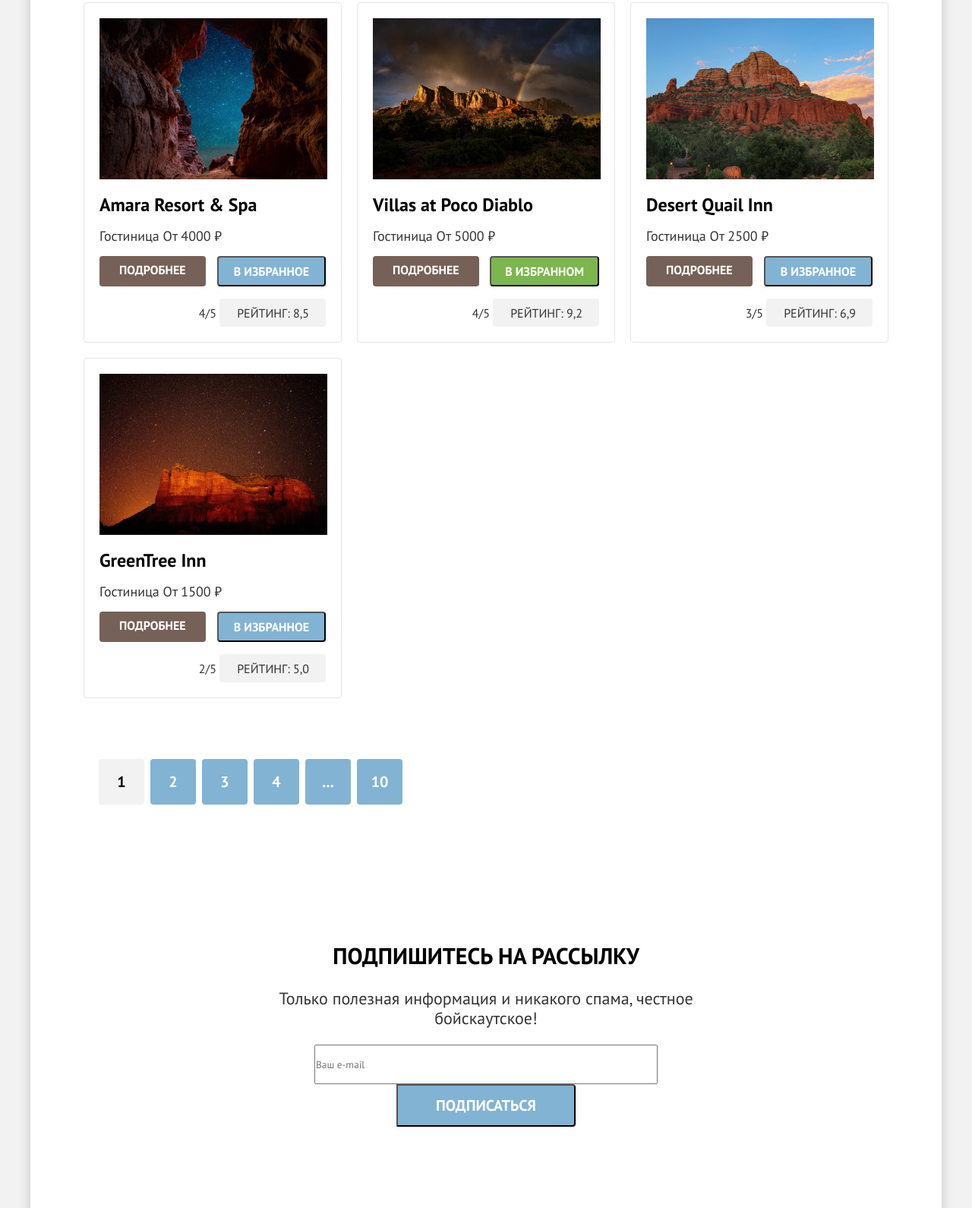
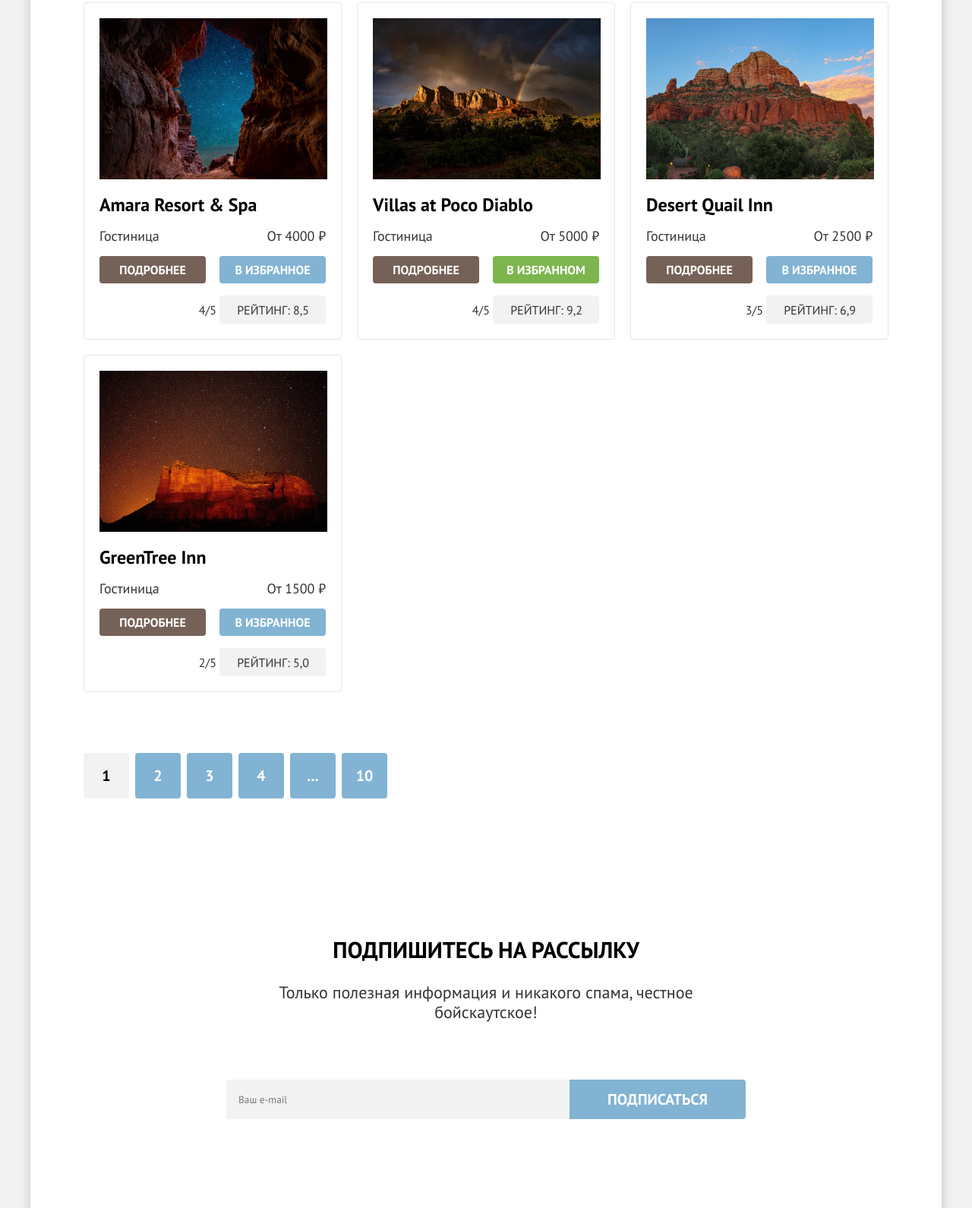
Before and after one commit to htmlacademy-htmlcss/2370985-sedona-37, a plain HTML site: page catalog.html in a window 1280 px wide. Shown: the part 612-2202 px from the top of the page at 76% size. Drawn offline with Linux system fonts and the light colour scheme.

Commit message:
Добавление гридов и правки

```diff
--- a/catalog.html
+++ b/catalog.html
@@ -8,7 +8,7 @@
   </head>
 
   <body>
-    <div class="page-conteiner">
+    <div class="page-container">
       <header class="page-header">
         <nav class="main-nav">
           <a class="logo" href=""><img src="images/logo.svg" width="140" height="70" alt="Логотип города SEDONA."></a>
@@ -108,7 +108,7 @@
                 </li>
               </ul>
             </fieldset>
-            <div class="filter-button-conteiner">
+            <div class="filter-button-container">
               <button class="button button-apply" type="submit">Применить</button>
               <button class="button button-reset" type="reset">Сбросить</button>
             </div>
@@ -122,7 +122,7 @@
               <option selected value="cheap">Сначала дешёвое</option>
               <option value="expensive">Сначала дорогое</option>
             </select>
-            <div class="card-view-button-conteiner">
+            <div class="card-view-button-container">
               <button class="card-view-button card-view-button-grid" type="button">
                 <span class="visually-hidden">Показать сетку</span>
               </button>
@@ -136,7 +136,6 @@
           </div>
           <ul class="product-list">
             <li class="product-card">
-              <div class="product-card-conteiner">
               <a class="product-card-img" href="#">
                 <img class="product-card-image" src="images/amara_resort.jpg" width="300" height="212"
                   alt="Amara Resort & Spa">
@@ -144,16 +143,17 @@
               <a class="product-card-link" href="#">
                 <h3 class="product-card-title">Amara Resort & Spa</h3>
               </a>
-                <p class="product-card-type">Гостиница <span>От 4000 ₽</span></p>
-                <div class="product-card-button-conteiner">
+              <div class="product-card-type-container">
+                <p class="product-card-type">Гостиница</p>
+                <p class="product-card-price">От 4000 ₽</p>
+              </div>
+              <div class="product-card-button-container">
                 <a class="button product-card-more" href="#">Подробнее</a>
                 <button class="button button-product-card" type="button">В избранное</button>
               </div>
               <p class="product-card-rating">4/5 <span>Рейтинг: 8,5</span></p>
-              </div>
             </li>
             <li class="product-card">
-              <div class="product-card-conteiner">
               <a class="product-card-img" href="#">
                 <img class="product-card-image" src="images/villas.jpg" width="300" height="212"
                   alt="Villas at Poco Diablo.">
@@ -161,16 +161,17 @@
               <a class="product-card-link" href="#">
                 <h3 class="product-card-title">Villas at Poco Diablo</h3>
               </a>
-                <p class="product-card-type">Гостиница <span>От 5000 ₽</span></p>
-                <div class="product-card-button-conteiner">
+              <div class="product-card-type-container">
+                <p class="product-card-type">Гостиница</p>
+                <p class="product-card-price">От 5000 ₽</p>
+              </div>
+              <div class="product-card-button-container">
                 <a class="button product-card-more" href="#">Подробнее</a>
                 <button class="button button-product-card active" type="button">В избранном</button>
               </div>
               <p class="product-card-rating">4/5 <span>Рейтинг: 9,2</span></p>
-              </div>
             </li>
             <li class="product-card">
-              <div class="product-card-conteiner">
               <a class="product-card-img" href="#">
                 <img class="product-card-image" src="images/desert.jpg" width="300" height="212"
                   alt="Desert Quail Inn.">
@@ -178,16 +179,17 @@
               <a class="product-card-link" href="#">
                 <h3 class="product-card-title">Desert Quail Inn</h3>
               </a>
-                <p class="product-card-type">Гостиница <span>От 2500 ₽</span></p>
-                <div class="product-card-button-conteiner">
+              <div class="product-card-type-container">
+                <p class="product-card-type">Гостиница</p>
+                <p class="product-card-price">От 2500 ₽</p>
+              </div>
+              <div class="product-card-button-container">
                 <a class="button product-card-more" href="#">Подробнее</a>
                 <button class="button button-product-card" type="button">В избранное</button>
               </div>
               <p class="product-card-rating">3/5 <span>Рейтинг: 6,9</span></p>
-              </div>
             </li>
             <li class="product-card">
-              <div class="product-card-conteiner">
               <a class="product-card-img" href="#">
                 <img class="product-card-image" src="images/greentree.jpg" width="300" height="212"
                   alt="GreenTree Inn.">
@@ -195,13 +197,15 @@
               <a class="product-card-link" href="#">
                 <h3 class="product-card-title">GreenTree Inn</h3>
               </a>
-                <p class="product-card-type">Гостиница <span>От 1500 ₽</span></p>
-                <div class="product-card-button-conteiner">
+              <div class="product-card-type-container">
+                <p class="product-card-type">Гостиница</p>
+                <p class="product-card-price">От 1500 ₽</p>
+              </div>
+              <div class="product-card-button-container">
                 <a class="button product-card-more" href="#">Подробнее</a>
                 <button class="button button-product-card" type="button">В избранное</button>
               </div>
               <p class="product-card-rating">2/5 <span>Рейтинг: 5,0</span></p>
-              </div>
             </li>
           </ul>
           <ul class="pagination">
@@ -226,12 +230,12 @@
           </ul>
         </section>
         <section class="newsletter-catalog">
-          <div class="newsletter-conteiner">
+          <div class="newsletter-container">
             <h2>Подпишитесь на рассылку</h2>
             <p>Только полезная информация и никакого спама, честное бойскаутское!</p>
             <form class="newsletter-form" action="https://echo.htmlacademy.ru/" method="post">
               <label for="newsletter-email">
-                <span class="visually-hidden">Ваш Email</span>
+                <span class="visually-hidden">Ваш e-mail</span>
               </label>
               <input class="field" placeholder="Ваш e-mail" type="email" name="newsletter-email" id="newsletter-email"
                 required>
--- a/styles/styles.css
+++ b/styles/styles.css
@@ -31,10 +31,9 @@ body {
   color: #333333;
   background-color: #F2F2F2;
   box-sizing: border-box;
-
 }
 
-.page-conteiner {
+.page-container {
   display: flex;
   flex-direction: column;
   width: 1200px;
@@ -50,6 +49,8 @@ main {
 
 .button {
   font-family: inherit;
+  box-sizing: border-box;
+  border: none;
   font-weight: 700;
   font-size: 16px;
   line-height: 20px;
@@ -82,7 +83,7 @@ main {
 
 .logo {
   display: inline-block;
-  z-index: 2;
+  z-index: 1;
 }
 
 .site-navigation {
@@ -126,7 +127,8 @@ main {
 
 .button-navigation-link {
   display: grid;
-  padding: 8px 34px;
+  width: 160px;
+  padding: 8px 16px;
   margin-left: 20px;
   align-items: center;
 }
@@ -141,7 +143,6 @@ main {
   margin: 0;
   align-items: center;
   justify-content: center;
-  z-index: 1;
 }
 
 .advantages h2 {
@@ -207,7 +208,7 @@ main {
   flex-direction: row-reverse;
 }
 
-.advantages-title-conteiner {
+.advantages-title-container {
   width: 230px;
   margin: auto;
 }
@@ -236,11 +237,11 @@ main {
   color: #FFFFFF;
 }
 
-.services-conteiner {
+.services-container {
   text-align: center;
 }
 
-.services-conteiner h2 {
+.services-container h2 {
   width: 505px;
   margin: 0 auto;
   padding-top: 64px;
@@ -253,7 +254,7 @@ main {
   text-transform: uppercase;
 }
 
-.services-conteiner p {
+.services-container p {
   width: 490px;
   margin: 0 auto;
   padding-bottom: 64px;
@@ -277,7 +278,7 @@ main {
   text-align: center;
 }
 
-.services-item-conteiner {
+.services-item-container {
   width: 230px;
   margin: auto;
 }
@@ -327,7 +328,8 @@ main {
 }
 
 .button-search {
- padding: 8px 50px;
+  width: 376px;
+  padding: 8px 16px;
   font-size: 20px;
   line-height: 36px;
 }
@@ -341,7 +343,7 @@ main {
   text-align: center;
 }
 
-.newsletter-conteiner {
+.newsletter-container {
   width: 684px;
   margin: 0 auto;
   padding-top: 96px;
@@ -368,17 +370,28 @@ main {
   color: #FFFFFF;
 }
 
+.newsletter-form {
+  display: grid;
+  grid-template-columns: 452px 232px;
+  height: 52px;
+  box-sizing: border-box;
+}
+
 .field {
+  grid-column: 1/2;
   box-sizing: border-box;
-  width: 452px;
-  height: 52px;
   margin: 0;
-  padding: 0;
+  padding: 14px 16px;
   font-family: inherit;
+  color: #000000;
+  background-color: #F2F2F2;
+  border-radius: 4px 0 0 4px;
+  border: none;
 }
 
 .button-newsletter {
-  padding: 8px 50px;
+  grid-column: 2/3;
+  padding: 8px 16px;
   font-size: 20px;
   line-height: 36px;
   background-color: #82B3D3;
@@ -487,22 +500,22 @@ footer {
   list-style: none;
 }
 
-.filter-button-conteiner {
+.filter-button-container {
   display: flex;
   flex-direction: column;
   justify-content: center;
 }
 
 .button-apply {
+  width: 191px;
   margin-bottom: 32px;
-  padding: 8px 50px;
+  padding: 8px 16px;
   background-color: #82B3D3;
 }
 
 .button-reset {
   width: 191px;
-  padding-top: 8px;
-  padding-bottom: 8px;
+  padding: 8px 16px;
   background-color: rgba(28, 28, 28, 0);
   border: 0;
 }
@@ -528,9 +541,11 @@ footer {
 .select-control {
   font-family: inherit;
   width: 292px;
+  border: 2px solid #E5E5E5;
+  border-radius: 4px;
 }
 
-.card-view-button-conteiner {
+.card-view-button-container {
   margin-left: 70px;
 }
 
@@ -538,30 +553,31 @@ footer {
   width: 48px;
   height: 48px;
   background-color: #FFFFFF;
-  border: 2px solid #000000;
+  border: 2px solid #E5E5E5;
   border-radius: 4px;
 }
 
 .product-list {
+  display: grid;
+  grid-template-columns: repeat(3, 340px);
+  gap: 20px;
   width: 1060px;
   margin: 0 auto;
   margin-bottom: 80px;
   padding: 0;
   list-style: none;
-  display: flex;
-  flex-wrap: wrap;
-  gap: 20px;
 }
 
 .product-card {
   box-sizing: border-box;
-  width: 340px;
-  min-height: 438px;
   border: 1px solid #E6E6E6;
   border-radius: 4px;
 }
 
-.product-card-conteiner {
+.product-card {
+  display: flex;
+  flex-direction: column;
+  flex-grow: 1;
   padding: 20px;
 }
 
@@ -584,29 +600,37 @@ footer {
   color: #000000;
 }
 
-.product-card-type {
-  margin: 0;
+.product-card-type-container {
+  display: flex;
+  justify-content: space-between;
+  margin-top: auto;
   margin-bottom: 16px;
 }
 
-.product-card-button-conteiner {
+.product-card-type-container p {
+  margin: 0;
+}
+
+.product-card-button-container {
   display: flex;
   justify-content: space-between;
   margin-bottom: 16px;
 }
 
 .product-card-more {
-  display: inline-block;
-  padding: 8px 26px;
+  display: grid;
+  width: 140px;
+  padding: 8px 16px;
+  align-items: center;
 }
 
 .button-product-card {
-  padding: 8px 20px;
+  width: 140px;
+  padding: 8px 16px;
   background-color: #82B3D3;
 }
 
 .product-card .active {
-  padding: 8px 18px;
   background-color: #7DB54F;
 }
 
@@ -622,7 +646,7 @@ footer {
 }
 
 .product-card-rating span {
-  max-width: 140px;
+  width: 140px;
   padding: 9px 22px 8px 23px;
   background-color: #F2F2F2;
   border-radius: 4px;
@@ -632,9 +656,8 @@ footer {
   list-style: none;
   display: flex;
   flex-wrap: wrap;
-  gap: 8px;
-  width: 1060px;
-  margin: 0 auto;
+  margin: 0 70px;
+  padding: 0;
   padding-bottom: 60px;
 }
 
@@ -656,6 +679,10 @@ footer {
   border-radius: 4px;
 }
 
+.pagination-item:not(:last-child) {
+  margin-right: 8px;
+}
+
 .pagination-link-active {
   color: #000000;
   background-color: #F2F2F2;
@@ -675,6 +702,7 @@ footer {
 }
 
 .newsletter-catalog p {
+  padding-bottom: 54px;
   font-size: 22px;
   line-height: 26px;
 }
```
Also changed, not shown: index.html (+12 -12 lines), ptsans-400.woff2 (deleted). Lines whose indentation alone changed are shown as unchanged.
